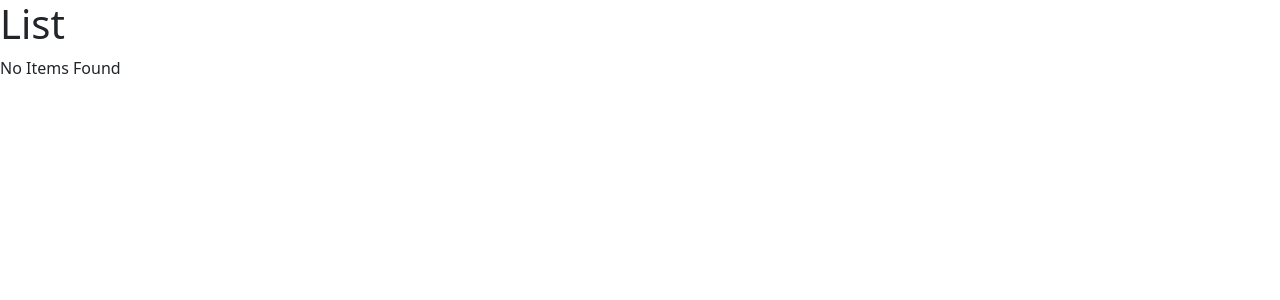
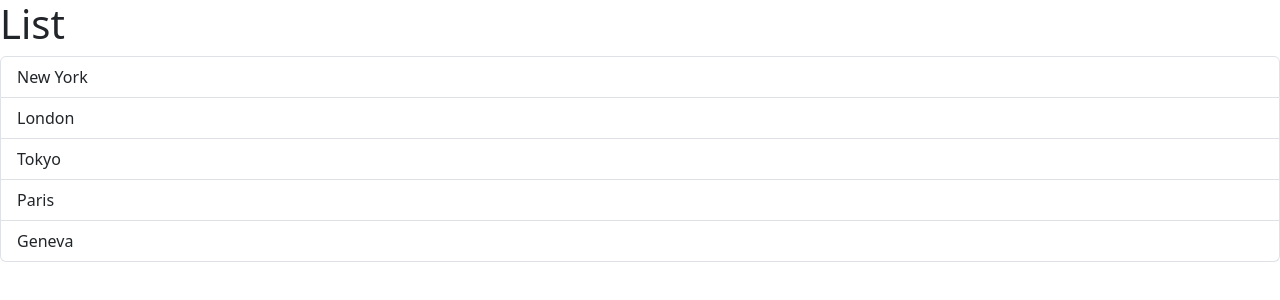
Before and after one commit to programmist/react-course-part1, a React (Vite) app: page / in a window 1280 px wide. Shown: the top 300 px of the page. Built offline with nearby package versions, Linux system fonts and the light colour scheme.

Commit message:
Handle click event

```diff
--- a/src/components/ListGroup.tsx
+++ b/src/components/ListGroup.tsx
@@ -1,5 +1,5 @@
 function ListGroup() {
-  let items = [
+  const items = [
     { id: 1, city: "New York" },
     { id: 2, city: "London" },
     { id: 3, city: "Tokyo" },
@@ -7,7 +7,9 @@ function ListGroup() {
     { id: 5, city: "Geneva" },
   ];
 
-  items = [];
+  // items = [];
+
+  const handleClick = (city: string) => console.log(city);
 
   return (
     <>
@@ -15,7 +17,11 @@ function ListGroup() {
       {items.length === 0 && <p>No Items Found</p>}
       <ul className="list-group">
         {items.map(({ id, city }) => (
-          <li key={id} className="list-group-item">
+          <li
+            key={id}
+            onClick={() => handleClick(city)}
+            className="list-group-item"
+          >
             {city}
           </li>
         ))}
```
